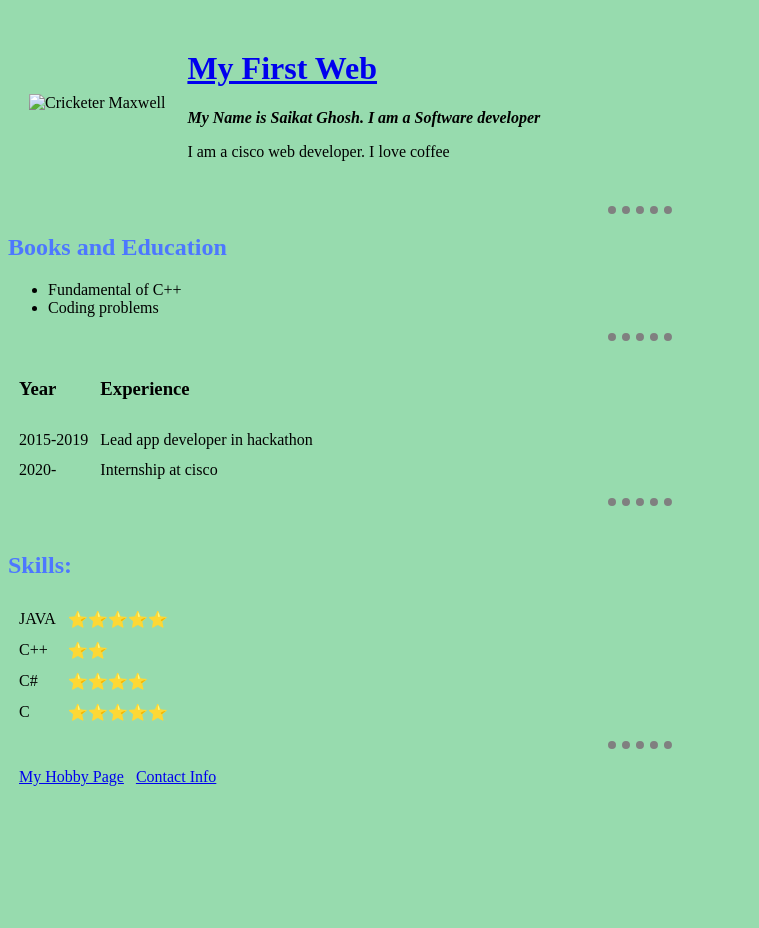
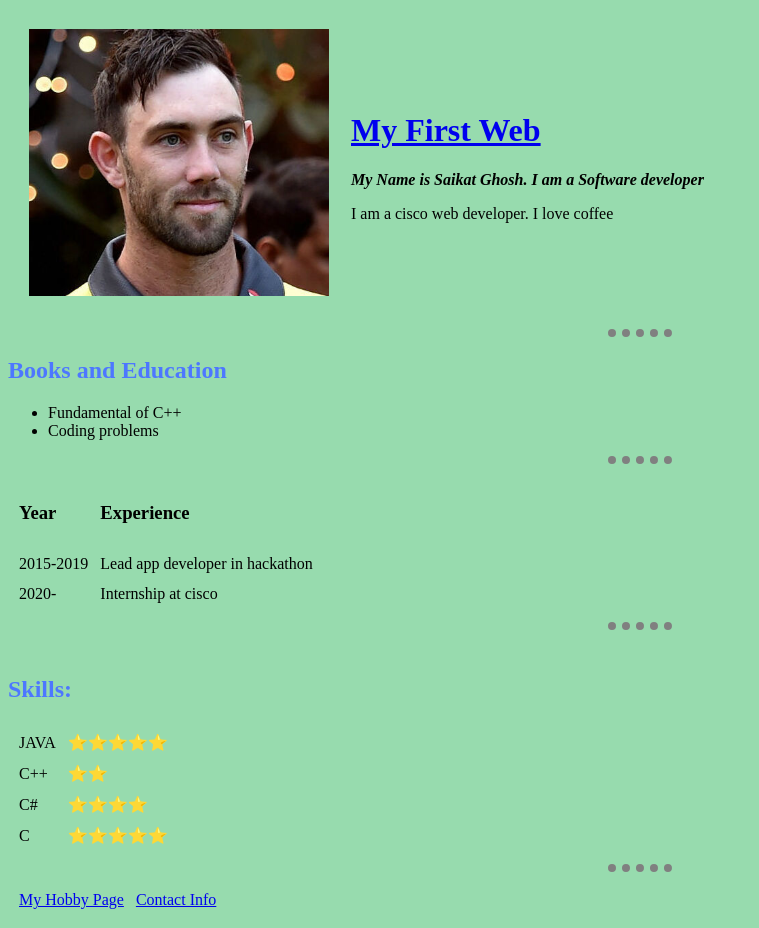
Before and after one commit to Saikat141/cv, a plain HTML site: page index.html in a window 1280 px wide. Shown: the whole page, without its empty margins (0-759 px from the left). Before the commit the page ends 805 px from the top, so only its background shows below. Drawn offline with Linux system fonts and the light colour scheme; files that its build step writes are made by us from their sources.

Commit message:
image fix

```diff
--- a/index.html
+++ b/index.html
@@ -17,7 +17,7 @@
 
   <table cellspacing="20">
     <tr>
-      <td><img src="images/max.jpg" alt="Cricketer Maxwell"></td>
+      <td><img src="max.jpg" alt="Cricketer Maxwell"></td>
       <td>
         <h1><a href="https://google.com/">My First Web</a></h1>
         <strong>
```
